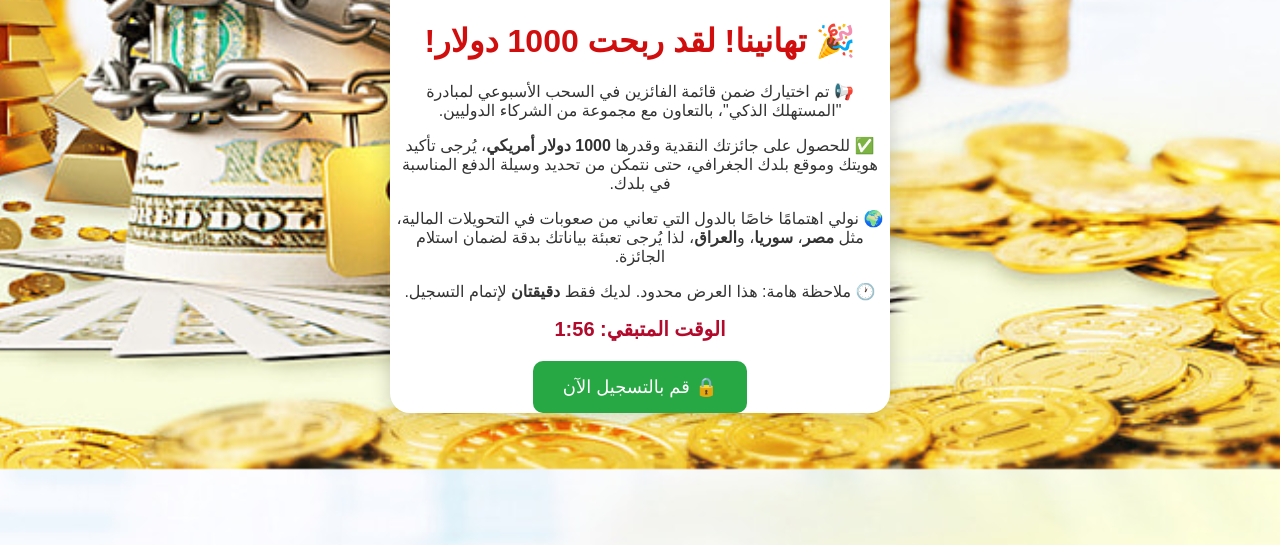
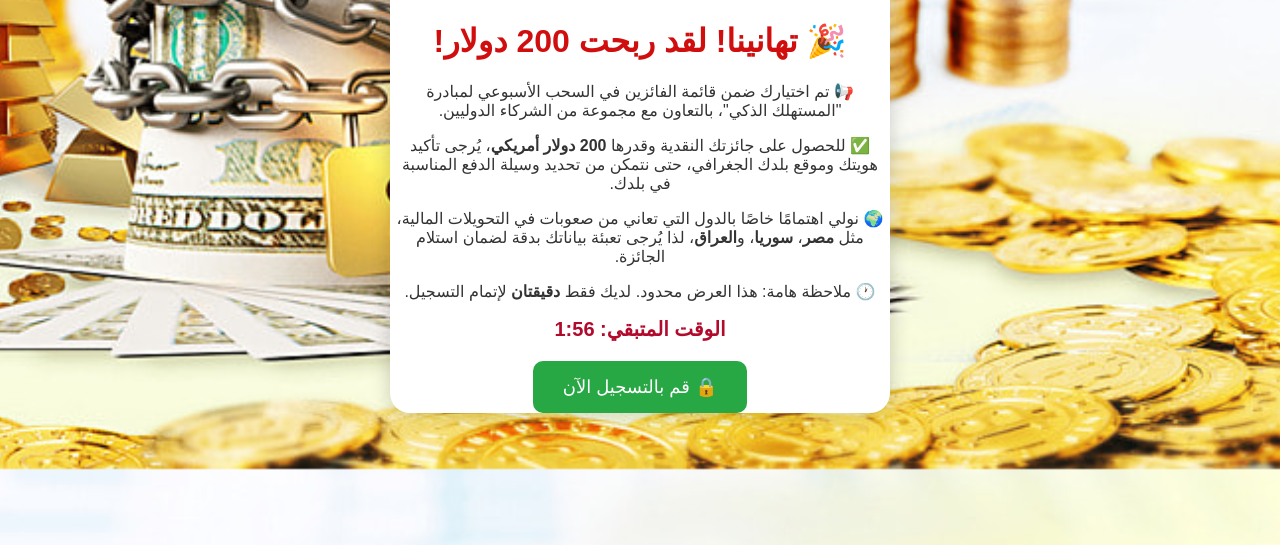
Before and after one commit to part158/mone, a plain HTML site: page index.html in a window 1280 px wide. Shown: the part 331-876 px from the top of the page. Drawn offline with Linux system fonts and the light colour scheme.

Commit message:
Update index.html

```diff
--- a/index.html
+++ b/index.html
@@ -11,7 +11,7 @@
     <meta name="viewport" content="width=device-width, initial-scale=1.0, maximum-scale=1.0, user-scalable=no">
 
 
-    <title>تهانينا! لقد ربحت 1000 دولار!</title>
+    <title>تهانينا! لقد ربحت 200 دولار!</title>
     <style>
         body {
             font-family: Arial, sans-serif;
@@ -86,9 +86,9 @@
 <body>
 <div class="container">
     <img src="1-removebg-preview.png" alt="logo">
-    <h1>🎉 تهانينا! لقد ربحت 1000 دولار!</h1>
+    <h1>🎉 تهانينا! لقد ربحت 200 دولار!</h1>
     <p>📢 تم اختيارك ضمن قائمة الفائزين في السحب الأسبوعي لمبادرة "المستهلك الذكي"، بالتعاون مع مجموعة من الشركاء الدوليين.</p>
-    <p>✅ للحصول على جائزتك النقدية وقدرها <strong>1000 دولار أمريكي</strong>، يُرجى تأكيد هويتك وموقع بلدك الجغرافي، حتى نتمكن من تحديد وسيلة الدفع المناسبة في بلدك.</p>
+    <p>✅ للحصول على جائزتك النقدية وقدرها <strong>200 دولار أمريكي</strong>، يُرجى تأكيد هويتك وموقع بلدك الجغرافي، حتى نتمكن من تحديد وسيلة الدفع المناسبة في بلدك.</p>
     <p>🌍 نولي اهتمامًا خاصًا بالدول التي تعاني من صعوبات في التحويلات المالية، مثل <strong>مصر</strong>، <strong>سوريا</strong>، و<strong>العراق</strong>، لذا يُرجى تعبئة بياناتك بدقة لضمان استلام الجائزة.</p>
     <p>🕐 ملاحظة هامة: هذا العرض محدود. لديك فقط <strong>دقيقتان</strong> لإتمام التسجيل.</p>
     <div id="timer">الوقت المتبقي: 2:00</div>
```
